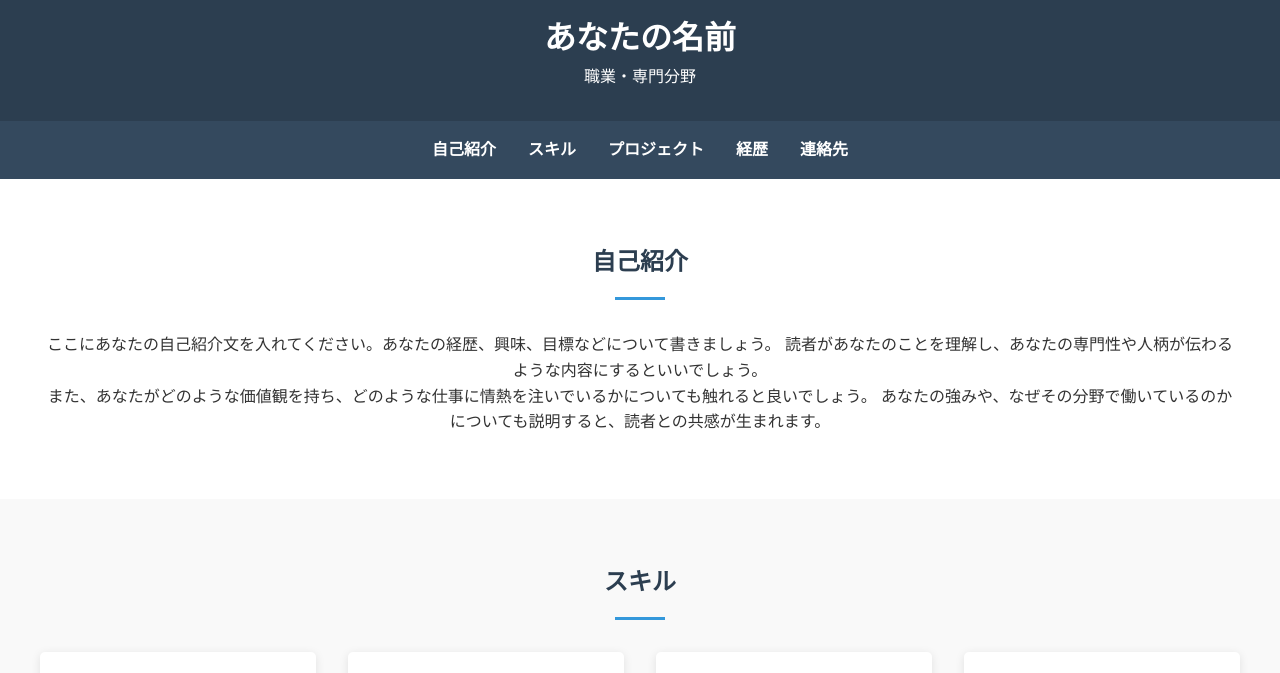
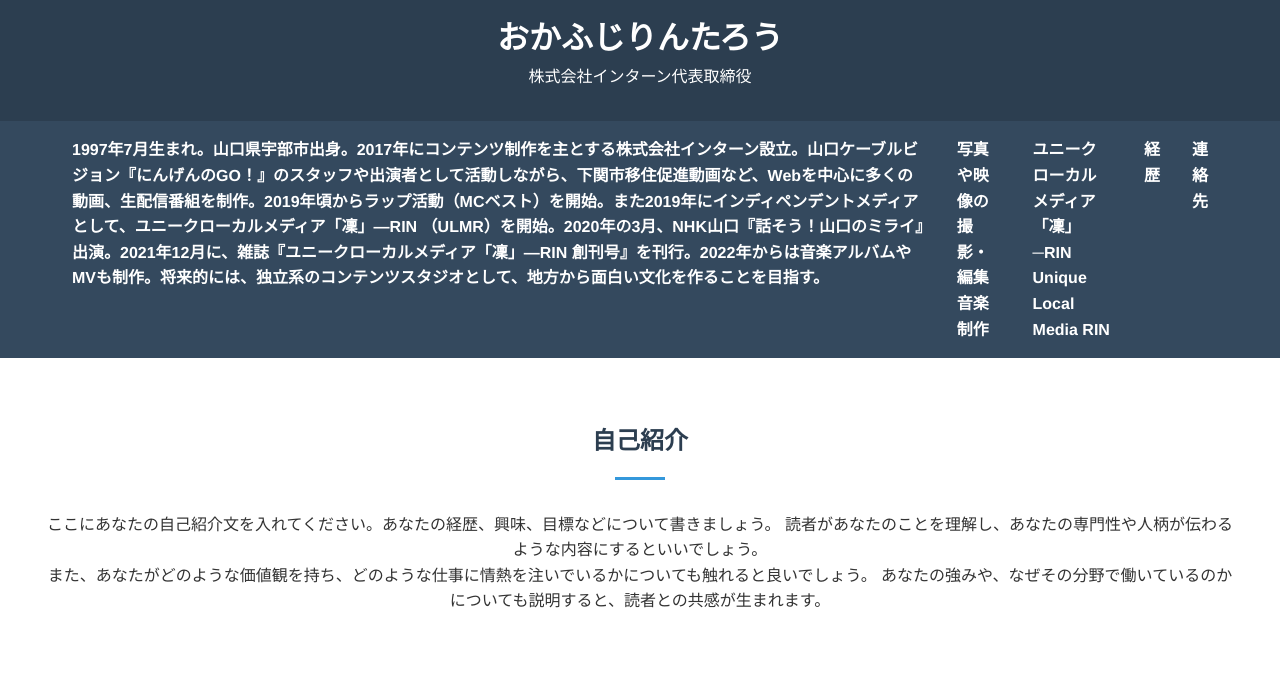
Before and after one commit to okafujirintaro/okafujirintaro, a plain HTML site: page index.html in a window 1280 px wide. Shown: the part 67-740 px from the top of the page. Drawn offline with Linux system fonts and the light colour scheme.

Commit message:
Update index.html

```diff
--- a/index.html
+++ b/index.html
@@ -3,7 +3,7 @@
 <head>
     <meta charset="UTF-8">
     <meta name="viewport" content="width=device-width, initial-scale=1.0">
-    <title>私のポートフォリオ</title>
+    <title>おかふじりんたろう</title>
     <style>
         /* 全体のスタイル */
         * {
@@ -363,17 +363,18 @@
     <header>
         <div class="header-content">
             <img src="/api/placeholder/150/150" alt="プロフィール画像" class="profile-img">
-            <h1>あなたの名前</h1>
-            <p>職業・専門分野</p>
+            <h1>おかふじりんたろう</h1>
+            <p>株式会社インターン代表取締役</p>
         </div>
     </header>
 
     <!-- ナビゲーション -->
     <nav>
         <ul>
-            <li><a href="#about">自己紹介</a></li>
-            <li><a href="#skills">スキル</a></li>
-            <li><a href="#projects">プロジェクト</a></li>
+            <li><a href="#about">1997年7月生まれ。山口県宇部市出身。2017年にコンテンツ制作を主とする株式会社インターン設立。山口ケーブルビジョン『にんげんのGO！』のスタッフや出演者として活動しながら、下関市移住促進動画など、Webを中心に多くの動画、生配信番組を制作。2019年頃からラップ活動（MCベスト）を開始。また2019年にインディペンデントメディアとして、ユニークローカルメディア「凜」―RIN （ULMR）を開始。2020年の3月、NHK山口『話そう！山口のミライ』出演。2021年12月に、雑誌『ユニークローカルメディア「凜」―RIN 創刊号』を刊行。2022年からは音楽アルバムやMVも制作。将来的には、独立系のコンテンツスタジオとして、地方から面白い文化を作ることを目指す。</a></li>
+            <li><a href="#skills">写真や映像の撮影・編集　音楽制作</a></li>
+            <li><a href="#projects">ユニークローカルメディア「凜」─RIN
+Unique Local Media RIN</a></li>
             <li><a href="#experience">経歴</a></li>
             <li><a href="#contact">連絡先</a></li>
         </ul>
```
